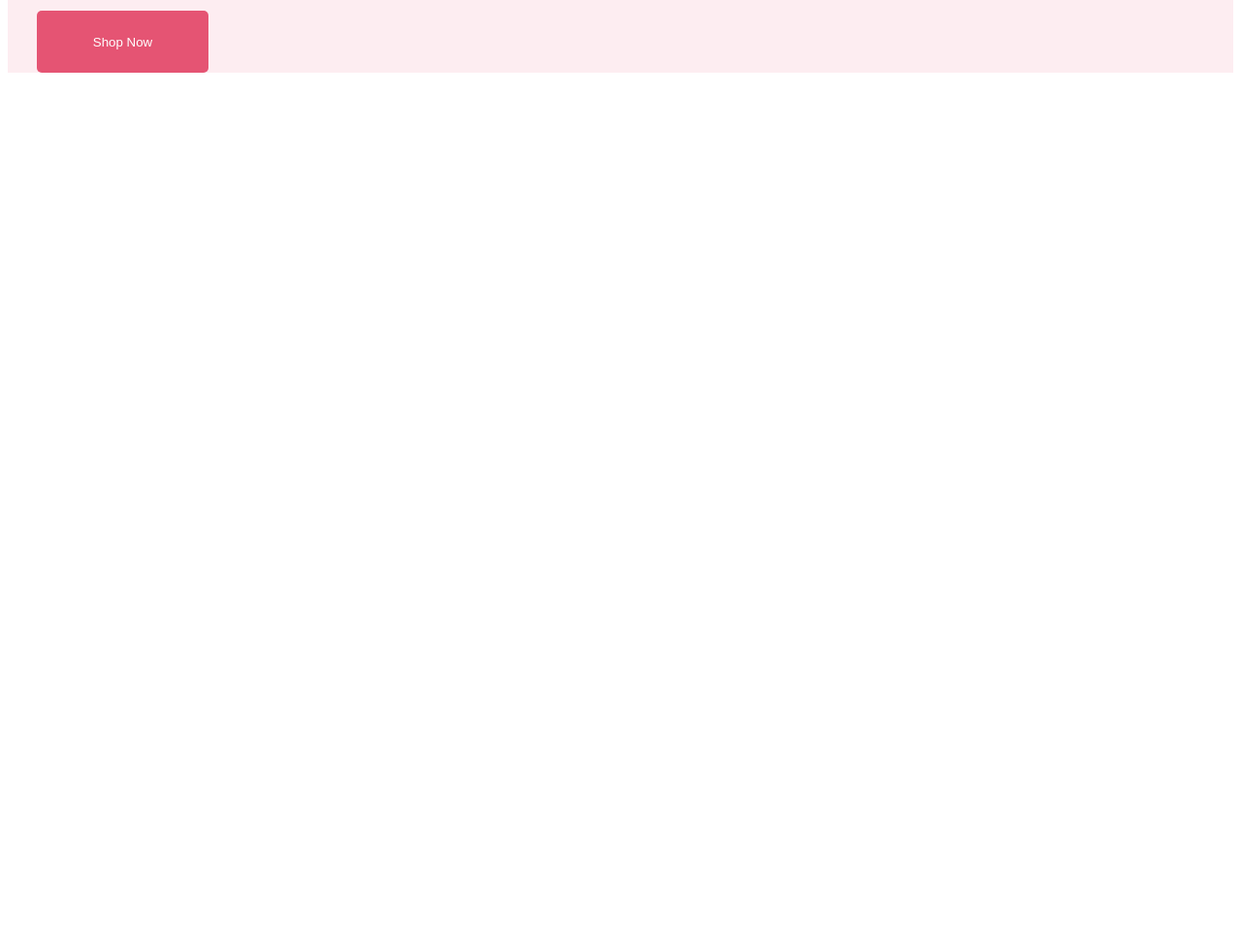
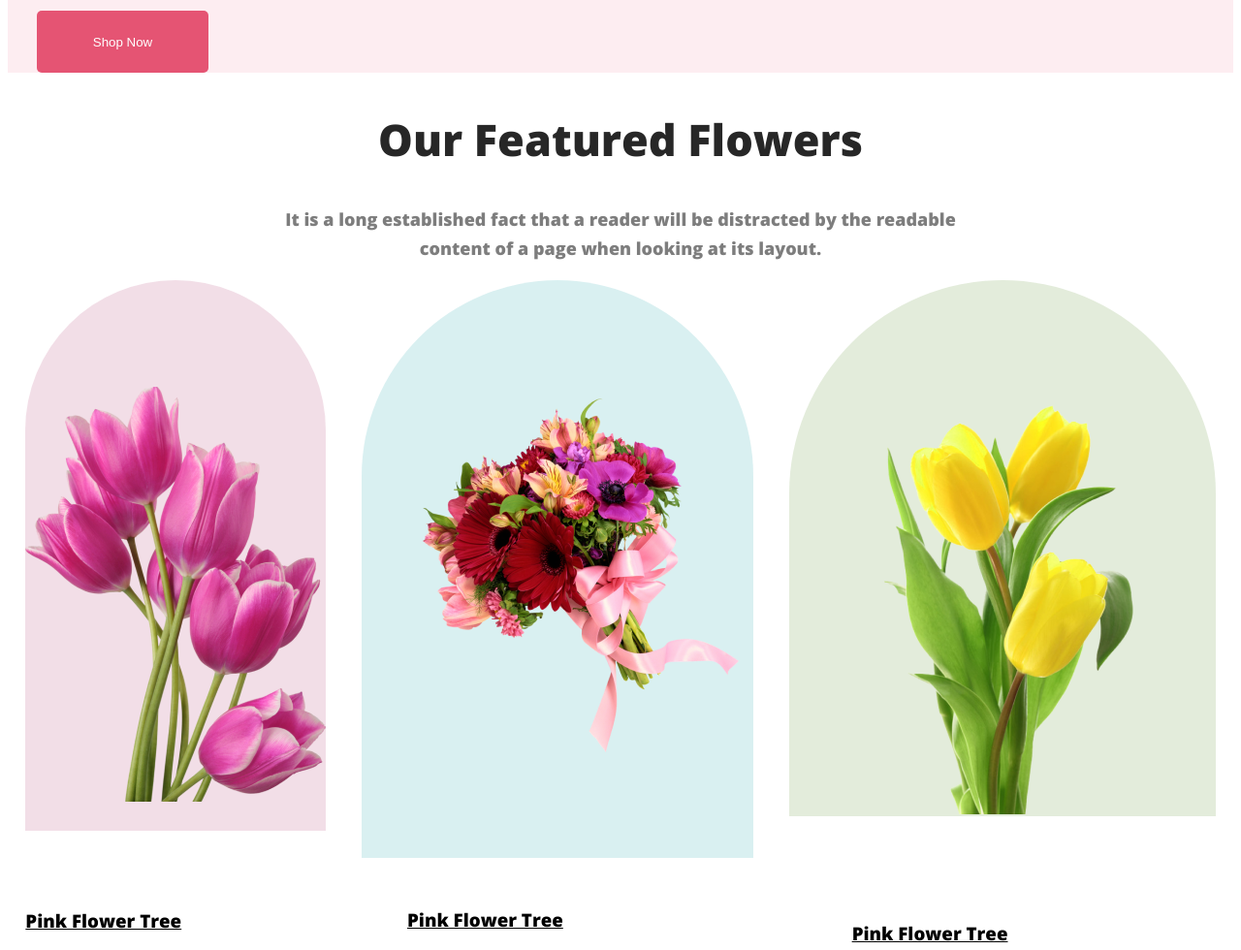
Before and after one commit to tanvirahamed321/flower-shop-assignment1, a plain HTML site: page index.html in a window 1280 px wide. Shown: the part 500-1480 px from the top of the page at 97% size. Before the commit the page ends 800 px from the top, so only its background shows below. Drawn offline with nearby package versions, Linux system fonts and the light colour scheme.

Commit message:
added the section

```diff
--- a/index.html
+++ b/index.html
@@ -10,6 +10,7 @@
     <title>Online Flower Shope</title>
 </head>
 <body>
+    <!-- header related style -->
     <header>
           <div class="header-container">
 
@@ -26,9 +27,40 @@
 
           </div>
     </header>
+
     <main>
+          <section>
+            <div class="section-one-container">
+                <h1 class="section-one-title">Our Featured Flowers</h1>
+                <p class="section-one-description">It is a long established fact that a reader will be distracted by the readable<br> content of a page when looking at its layout.</p>
+
+            </div>
+        </section>
+
+        <section>
+            <div class="section-two-container">
+
+              <div class="section-two-img1">
+                  <img src="Flower Asset/pngwing 6.png" alt="">
+                  <h3 class="section-two-text">Pink Flower Tree</h3>
+               </div>
+               <div class="section-tow-img2">
+                  <img src="Flower Asset/pngwing 5.png" alt="">
+
+                  <h3 class="section-two-text2">Pink Flower Tree</h3>
+               </div>
+               <div class="section-two-img3">
+                  <img src="Flower Asset/pngwing 7.png" alt="">
+                  <h3 class="section-two-text">Pink Flower Tree</h3>
+               </div>
+
+            </div>
+     </section>
+
+
 
     </main>
+
     <footer>
 
     </footer>
--- a/style.css
+++ b/style.css
@@ -49,3 +49,67 @@ line-height: normal;
     margin-left: 145px;
     margin-bottom: 0;
 }
+
+.section-one-title{
+    text-align: center;
+    color: #272727;
+
+    font-size: 45px;
+    font-style: normal;
+    font-weight: 800;
+    line-height: normal;
+}
+.section-one-description{
+    text-align: center;
+    color: rgba(39, 39, 39, 0.60);
+    font-size: 18px;
+    font-weight: 400;
+    line-height: 30px;
+}
+.section-two-container{
+    display: flex;
+    gap: 0px;
+    justify-content: space-around;
+    margin: 0px;
+    background: #FFF;
+
+}
+.section-two-img1{
+    width: 310px;
+    height: 428px;
+    border-radius: 300px 300px 0px 0px;
+     background: rgba(167, 33, 98, 0.15);
+     padding-top: 110px;
+     padding-right: 78;
+     padding-left: 76;
+     padding-bottom: 30px;
+
+    }
+.section-tow-img2{
+    width: 310px;
+    height: 428px;
+    border-radius: 300px 300px 0px 0px;
+    background: rgba(5, 151, 160, 0.15);
+    padding: 117px 47px 51px;
+}
+.section-two-img3{
+    width: 310px;
+    height: 428px;
+    border-radius: 300px 300px 0px 0px;
+    background: rgba(71, 125, 17, 0.15);
+    padding-top: 80PX;
+    padding-right: 65PX;
+    padding-left: 65PX;
+    padding-bottom:  45px;
+}
+.section-two-text{
+    margin-top: 100px;
+    font-weight: 700;
+   line-height: 35px;
+   text-decoration-line: underline;
+}
+.section-two-text2{
+    margin-top: 150px;
+    line-height: 35px;
+   text-decoration-line: underline;
+}
```
